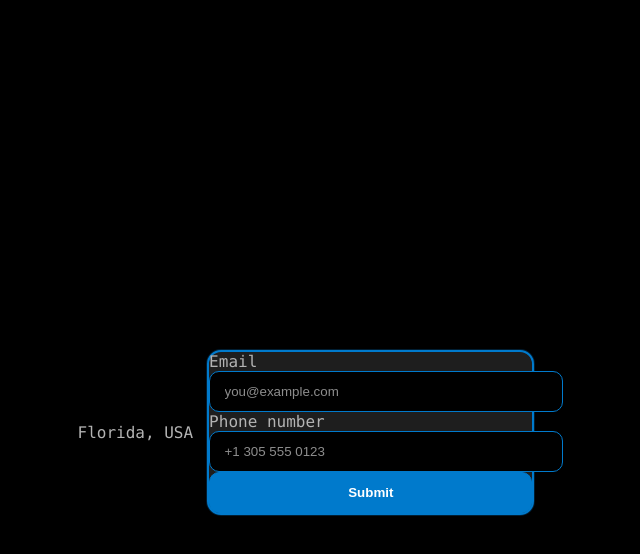
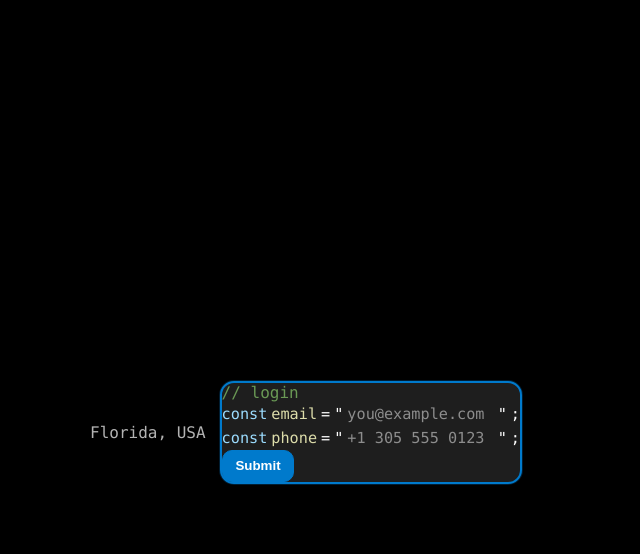
Before and after one commit to gibranparis/lameboy, a Next.js app: page / in a window 1280 px wide. Both pictures are taken after a click on the button "Florida, USA". Shown: the top 554 px of the page, without its empty margins (334-974 px from the left). Built offline with nearby package versions, Linux system fonts and the light colour scheme.

Commit message:
feat(landing): code-style login bubble — inline “const” lines with VS Code token colors; compact sizing; purple typed strings

```diff
--- a/src/app/globals.css
+++ b/src/app/globals.css
@@ -2,21 +2,27 @@
 @tailwind components;
 @tailwind utilities;
 
-/* VS Code Dark – Design Tokens */
+/* =========================
+   VS Code Dark – Design Tokens
+   ========================= */
 :root{
   --mono: Menlo, Monaco, Consolas, "SFMono-Regular",
           "Liberation Mono", "Courier New", ui-monospace, monospace;
 
-  --bg: #000000;
-  --panel: #1e1e1e;
-  --text: #ffffff;
-  --muted: #b3b3b3;
-  --accent: #007acc;
-  --purple: #a855f7; /* typed text color in login inputs */
+  --bg: #000000;     /* page background */
+  --panel: #1e1e1e;  /* card/panel */
+  --text: #ffffff;   /* primary text */
+  --muted: #b3b3b3;  /* secondary text */
+  --accent: #007acc; /* VS Code blue */
+  --purple: #a855f7; /* typed text color */
 
+  /* VS Code-like token colors */
   --comment:#6a9955;
   --string:#ce9178;
   --keyword:#9cdcfe;
+  --var:#dcdcaa;
+  --punct:#ffffff;
+  --op:#ffffff;
 
   --radius-xl: 14px;
   --ring: 0 0 0 1px rgba(0,122,204,.25);
@@ -42,7 +48,7 @@ html, body{
   padding: 2rem;
 }
 
-/* No-wrap row so items never stack top/bottom */
+/* Force a single row; no vertical stacking */
 .row-nowrap{
   display:flex;
   align-items:center;
@@ -50,7 +56,7 @@ html, body{
   flex-wrap: nowrap;
 }
 
-/* VS Code card */
+/* Compact VS Code card */
 .vscode-card{
   background: var(--panel);
   border: 2px solid var(--accent);
@@ -58,57 +64,59 @@ html, body{
   box-shadow: var(--ring);
 }
 
-/* “Text button” reset for Florida, USA */
+/* Text button look for “Florida, USA” */
 .ghost-btn{
-  background: transparent;
-  border: 0;
-  margin: 0;
-  padding: 0;
-  color: var(--muted);
-  font: inherit;
-  cursor: pointer;
-  white-space: nowrap;
+  background: transparent; border: 0; margin: 0; padding: 0;
+  color: var(--muted); font: inherit; cursor: pointer; white-space: nowrap;
 }
 .ghost-btn:hover{ color:#ffffff; }
 
-/* Code colors */
+/* ===== Code token helpers ===== */
 .code-comment{ color: var(--comment); }
 .code-string { color: var(--string); }
 .code-keyword{ color: var(--keyword); }
+.code-var    { color: var(--var); }
+.code-op     { color: var(--op); }
+.code-punc   { color: var(--punct); }
 
-/* Login inputs: purple typed text */
-.login-input{
-  width: 100%;
-  background:#000;
-  color: var(--purple);
+/* Inline code line layout */
+.code-line{
+  display: flex;
+  align-items: baseline;
+  gap: 4px;
+  line-height: 1.6;
+  font-size: 0.95rem;
+}
+
+/* “String” input that looks like you’re typing in code */
+.code-input{
+  background: transparent;
+  border: none;
+  outline: none;
+  color: var(--purple);          /* typed value */
   caret-color: var(--purple);
-  border:1px solid var(--accent);
-  border-radius: 10px;
-  padding:.75rem .9rem;
-  outline:none;
+  font: inherit;
+  padding: 0;
+  margin: 0;
+  min-width: 6ch;
 }
-.login-input::placeholder{ color:#8d8d8d; }
-.login-input:focus{ box-shadow:0 0 0 2px var(--accent); }
+.code-input::placeholder{ color:#8d8d8d; }
 
-/* Primary button (Submit) */
+/* Small primary button that fits inside code bubble */
 .primary-btn{
-  width: 100%;
   background: var(--accent);
   color: var(--text);
   border: 1px solid var(--accent);
   border-radius: 10px;
-  padding:.75rem 1rem;
-  font-weight: 700;
-  cursor: pointer;
+  padding:.45rem .8rem;
+  font-weight:700;
+  cursor:pointer;
   transition: background .15s ease;
+  display: inline-block;
 }
 .primary-btn:hover{ background:#005a9e; }
 
-/* Feedback */
-.msg-ok{ color:#86efac; font-size:.9rem; }      /* green */
-.msg-err{ color:#fca5a5; font-size:.9rem; }     /* red  */
-
-/* Blinking caret */
+/* Blinking caret for the demo card */
 .caret::after{
   content: "▮";
   animation: blink 1.1s steps(2, start) infinite;
--- a/src/components/BannedCard.jsx
+++ b/src/components/BannedCard.jsx
@@ -1,24 +1,24 @@
 'use client';
 
-import { useState } from 'react';
+import { useMemo, useState } from 'react';
 
 export default function BannedCard() {
-  const [mode, setMode] = useState("banned"); // "banned" | "login"
+  const [mode, setMode]   = useState("banned"); // "banned" | "login"
   const [email, setEmail] = useState("");
   const [phone, setPhone] = useState("");
-  const [busy, setBusy] = useState(false);
-  const [msg, setMsg] = useState(null); // {type:'ok'|'err', text:string}
+  const [busy, setBusy]   = useState(false);
+  const [msg, setMsg]     = useState(null);     // {type:'ok'|'err', text:string}
 
-  const toggle = () => {
-    setMsg(null);
-    setMode(m => (m === "banned" ? "login" : "banned"));
-  };
+  const toggle = () => { setMsg(null); setMode(m => m === "banned" ? "login" : "banned"); };
+
+  // Make the “string” input width feel like code literals
+  const emailWidthCh = useMemo(() => Math.max((email || 'you@example.com').length, 6) + 1, [email]);
+  const phoneWidthCh = useMemo(() => Math.max((phone || '+1 305 555 0123').length, 6) + 1, [phone]);
 
   async function onSubmit(e){
     e.preventDefault();
     setMsg(null);
 
-    // minimal validation
     const emailOk = /^[^\s@]+@[^\s@]+\.[^\s@]+$/.test(email);
     const phoneOk = !phone || /^\+?[0-9\-().\s]{7,}$/.test(phone);
     if (!emailOk) return setMsg({type:'err', text:'Please enter a valid email.'});
@@ -62,50 +62,67 @@ export default function BannedCard() {
         <div className="code-comment">// is banned</div>
         <div className="mt-2 caret">
           <span className="code-keyword">console</span>
-          <span>.</span>
+          <span className="code-punc">.</span>
           <span className="code-keyword">log</span>
-          <span>(</span>
+          <span className="code-punc">(</span>
           <span className="code-string">"hi..."</span>
-          <span>);</span>
+          <span className="code-punc">);</span>
         </div>
       </div>
     </div>
   );
 
   const LoginCard = (
-    <div className="vscode-card p-4 rounded-xl" style={{ maxWidth: 360, minWidth: 300 }}>
-      <form className="space-y-3" onSubmit={onSubmit}>
-        <div>
-          <label className="block text-xs" style={{ color: 'var(--muted)' }}>Email</label>
+    <div className="vscode-card p-4 rounded-xl" style={{ maxWidth: 360 }}>
+      <form className="text-sm" onSubmit={onSubmit}>
+        <div className="code-comment">// login</div>
+
+        {/* const email = "<typed>"; */}
+        <div className="code-line">
+          <span className="code-keyword">const</span>
+          <span className="code-var">email</span>
+          <span className="code-op">=</span>
+          <span className="code-punc">"</span>
           <input
-            className="login-input"
+            className="code-input"
             type="email"
             placeholder="you@example.com"
             value={email}
             onChange={e=>setEmail(e.target.value)}
+            style={{ width: `${emailWidthCh}ch` }}
             required
           />
+          <span className="code-punc">"</span><span className="code-punc">;</span>
         </div>
-        <div>
-          <label className="block text-xs" style={{ color: 'var(--muted)' }}>Phone number</label>
+
+        {/* const phone = "<typed>"; */}
+        <div className="code-line">
+          <span className="code-keyword">const</span>
+          <span className="code-var">phone</span>
+          <span className="code-op">=</span>
+          <span className="code-punc">"</span>
           <input
-            className="login-input"
+            className="code-input"
             type="tel"
             placeholder="+1 305 555 0123"
             value={phone}
             onChange={e=>setPhone(e.target.value)}
+            style={{ width: `${phoneWidthCh}ch` }}
           />
+          <span className="code-punc">"</span><span className="code-punc">;</span>
         </div>
 
-        <button className="primary-btn" type="submit" disabled={busy}>
-          {busy ? "Submitting…" : "Submit"}
-        </button>
-
-        {msg && (
-          <p className={msg.type === 'ok' ? "msg-ok" : "msg-err"}>
-            {msg.text}
-          </p>
-        )}
+        <div className="mt-3">
+          <button className="primary-btn" type="submit" disabled={busy}>
+            {busy ? "Submitting…" : "Submit"}
+          </button>
+          {msg && (
+            <span style={{ marginLeft: 10 }} className={msg.type === 'ok' ? "code-comment" : "code-string"}>
+              {/* green comment for ok, string color for error */}
+              {msg.type === 'ok' ? `// ${msg.text}` : `"${msg.text}"`}
+            </span>
+          )}
+        </div>
       </form>
     </div>
   );
@@ -116,12 +133,12 @@ export default function BannedCard() {
         {mode === "banned" ? (
           <>
             {CodeCard}
-            {FloridaButton}   {/* RIGHT of code card */}
+            {FloridaButton}  {/* to the RIGHT initially */}
           </>
         ) : (
           <>
-            {FloridaButton}   {/* shift to LEFT */}
-            {LoginCard}       {/* login bubble on RIGHT */}
+            {FloridaButton}  {/* shifts to LEFT */}
+            {LoginCard}      {/* compact code-style login bubble on RIGHT */}
           </>
         )}
       </div>
```
